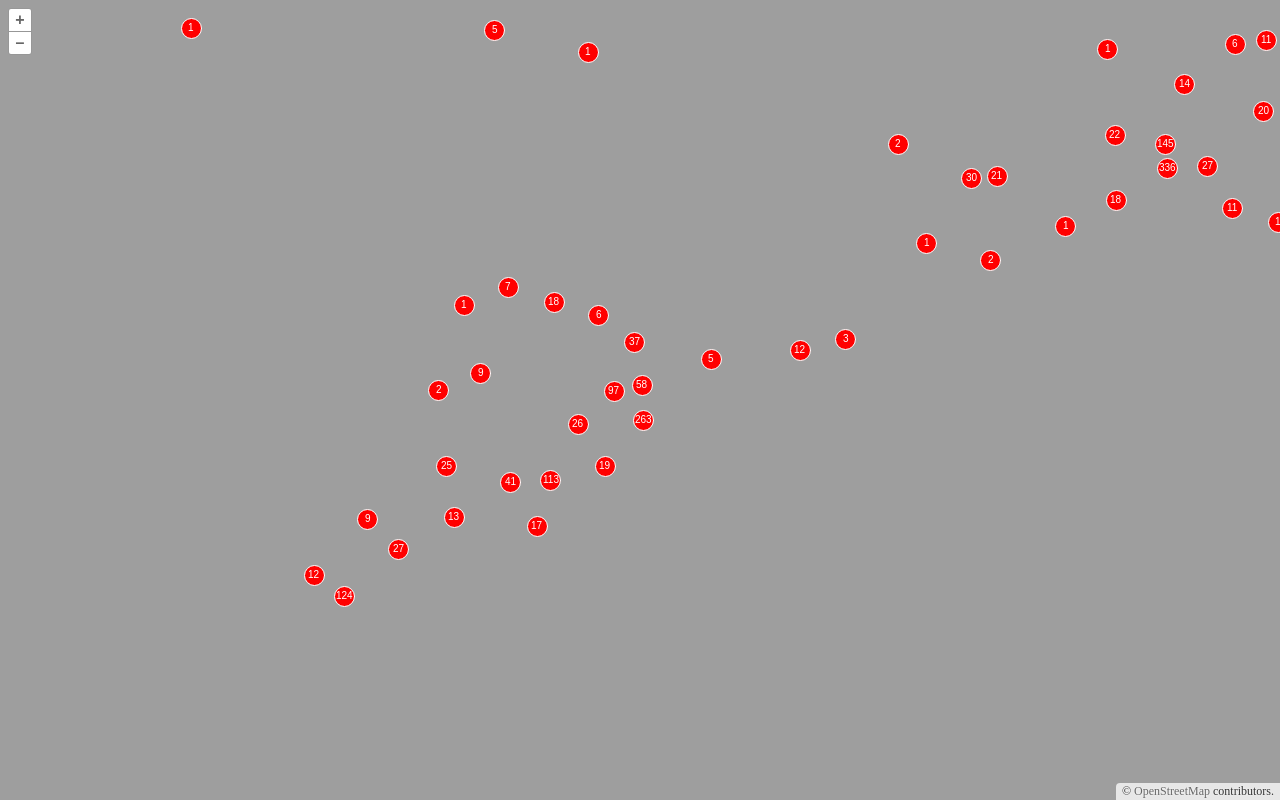
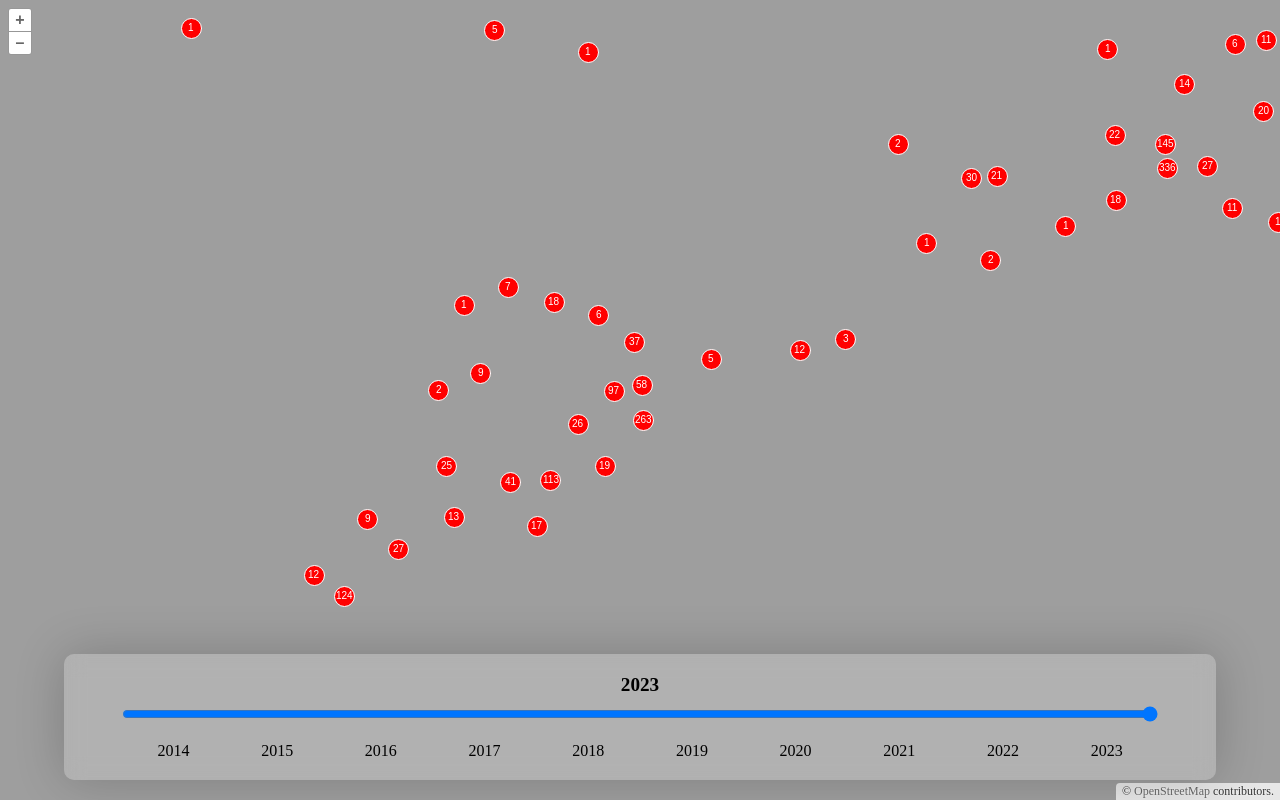
Before and after one commit to huntertran/lmia-map, a website built with Vite: page src/index.html in a window 1280 px wide. Built offline with nearby package versions, Linux system fonts and the light colour scheme.

Commit message:
update slider

```diff
--- a/src/index.html
+++ b/src/index.html
@@ -16,6 +16,36 @@
 <body>
       <div id="map"
            class="map"></div>
+      <div class="controls">
+            <div class="slider-background">
+                  <div class="slider-container">
+                        <div id="yearLabel">2023</div>
+                        <input type="range"
+                               id="yearSlider"
+                               min="2014"
+                               max="2023"
+                               step="1"
+                               value="2023"
+                               oninput="updateYearLabel(this.value)"
+                               title="Select year">
+                        <div class="slider-labels">
+                              <span>2014</span>
+                              <span>2015</span>
+                              <span>2016</span>
+                              <span>2017</span>
+                              <span>2018</span>
+                              <span>2019</span>
+                              <span>2020</span>
+                              <span>2021</span>
+                              <span>2022</span>
+                              <span>2023</span>
+                        </div>
+                  </div>
+            </div>
+            <div class="info">
+
+            </div>
+      </div>
       <script type="module"
               src="./main.js"></script>
 </body>
--- a/src/main.js
+++ b/src/main.js
@@ -61,6 +61,10 @@ function getStyle(size) {
   return styleCache[size];
 }
 
+function updateYearLabel(value) {
+  document.getElementById('yearLabel').innerText = value;
+}
+
 // Main Code
 var features = [];
 
@@ -110,3 +114,6 @@ fetch('data/2014.csv')
     });
   })
   .catch(error => console.error('Error fetching the CSV file:', error));
+
+// Ensure the function is available globally
+window.updateYearLabel = updateYearLabel;
--- a/src/style.css
+++ b/src/style.css
@@ -7,9 +7,56 @@ body {
 }
 
 #map {
+  bottom: 0;
   position: absolute;
   top: 0;
+  height: 100vh;
+  width: 100%;
+}
+
+.slider-background {
+  -webkit-backdrop-filter: blur(10px);
+  backdrop-filter: blur(10px);
+  background-color: rgba(255, 255, 255, 0.2);
+  border-radius: 10px;
   bottom: 0;
+  box-shadow: 0 0 50px rgba(0, 0, 0, 0.2);
+  left: 50%;
+  margin: 20px auto;
+  position: fixed;
+  text-align: center;
+  transform: translateX(-50%);
+  width: 90%;
+  z-index: 1000;
+}
+
+.slider-container {
+  bottom: 0;
+  margin: 20px auto;
+  margin: 20px auto;
+  text-align: center;
+  width: 90%;
+  z-index: 1000;
+}
+
+#yearSlider {
+  margin: 10px 0;
   width: 100%;
-  height: 100vh;
 }
+
+.slider-labels {
+  display: flex;
+  justify-content: space-between;
+  margin-top: 10px;
+}
+
+.slider-labels span {
+  flex: 1;
+  text-align: center;
+}
+
+#yearLabel {
+  font-size: 1.2em;
+  font-weight: bold;
+  margin-top: 10px;
+}
```
Lines whose indentation alone changed are shown as unchanged.
